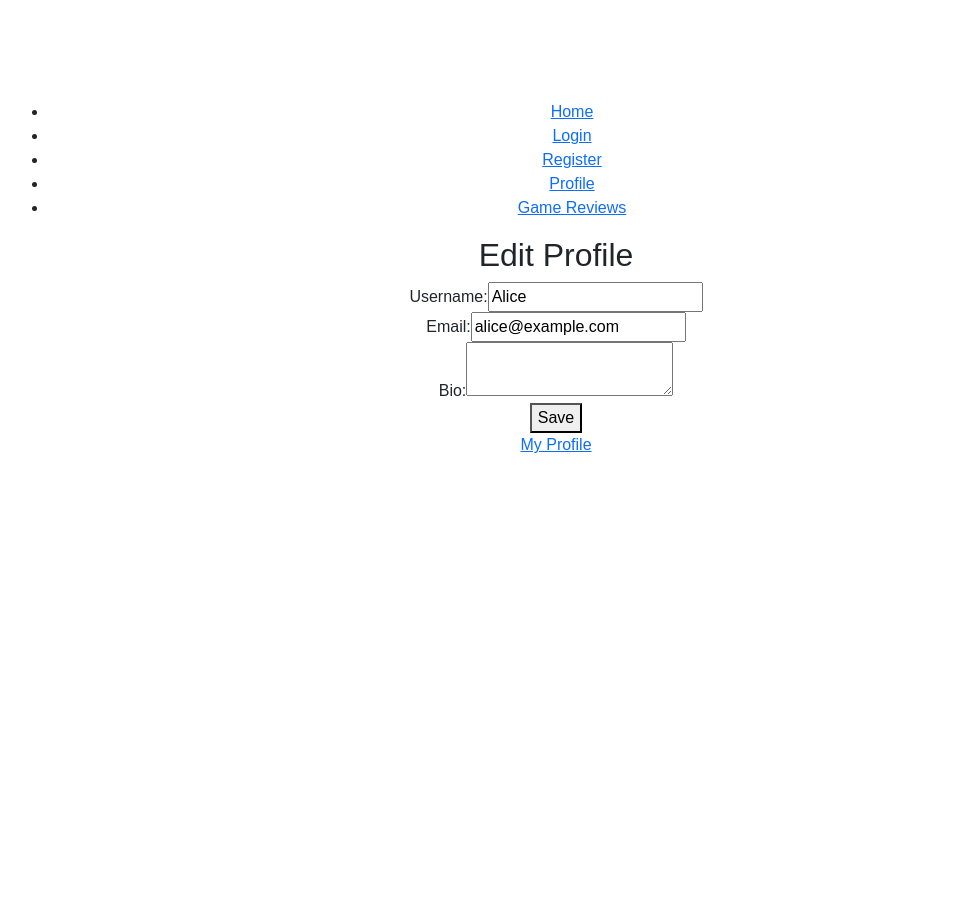
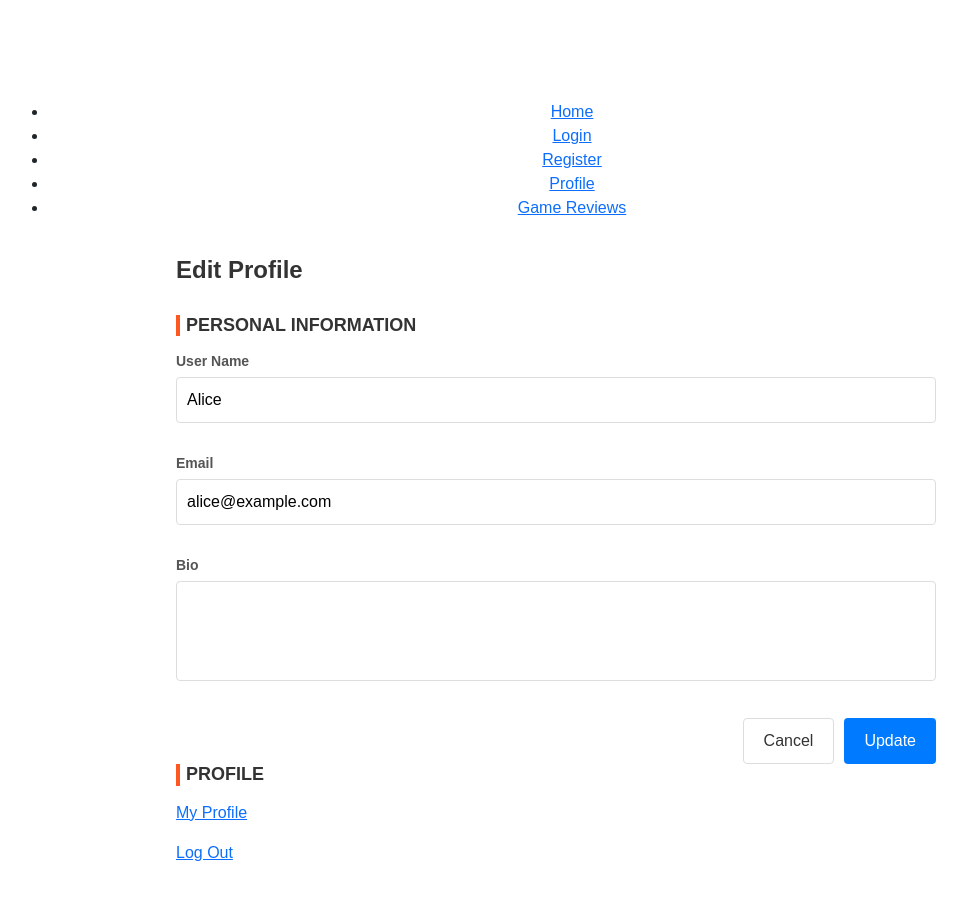
Before and after one commit to GameHorizonDev/cs5610-final-project, a React (Create React App) app: page /profile/edit in a window 1280 px wide. Shown: the top 900 px of the page, without its empty margins (84-1051 px from the left). Before the commit the page ends 800 px from the top, so only its background shows below. Built offline with nearby package versions, Linux system fonts and the light colour scheme.

Commit message:
update format of ProfileEditPage

```diff
--- a/src/Pages/ProfileEditPage.tsx
+++ b/src/Pages/ProfileEditPage.tsx
@@ -1,6 +1,7 @@
 import React, { useState } from 'react';
 import { SERVER_BASE_URL, APP_AXIOS } from '../API/apiConfig';
-import { Link } from 'react-router-dom';
+import { Link, useNavigate } from 'react-router-dom';
+import '../ProfileEditorPage.css';
 
 
 const ProfileEditPage: React.FC = () => {
@@ -8,6 +9,7 @@ const ProfileEditPage: React.FC = () => {
     const [email, setEmail] = useState('alice@example.com');
     const [bio, setBio] = useState('');
     const [message, setMessage] = useState<string | null>(null);
+    const navigate = useNavigate();
 
     const handleSave = async () => {
         try {
@@ -24,45 +26,81 @@ const ProfileEditPage: React.FC = () => {
         }
     };
 
+    const handleCancel = () => {
+        navigate('/profile');
+    };
+
     return (
-        <div>
-            <h2>Edit Profile</h2>
-            {message && <p>{message}</p>}
-            <form>
-                <div>
-                    <label>Username:</label>
+        <div className="account-settings-container">
+            <h1 className="page-title">Edit Profile</h1>
+            <h2 className="section-header">Personal Information</h2>
+
+            {/* PERSONAL INFORMATION */}
+            <div className="settings-section">
+                <label className="input-label">User Name</label>
                 <input
                     type="text"
                     value={username}
                     onChange={(e) => setUsername(e.target.value)}
+                    className="text-input"
                 />
             </div>
-                <div>
-                    <label>Email:</label>
+            <div className="settings-section">
+                <label className="input-label">Email</label>
                 <input
-                        type="email"
+                    type="text"
                     value={email}
                     onChange={(e) => setEmail(e.target.value)}
+                    className="text-input"
                 />
             </div>
-                <div>
-                    <label>Bio:</label>
+            <div className="settings-section">
+                <label className="input-label">Bio</label>
                 <textarea
                     value={bio}
                     onChange={(e) => setBio(e.target.value)}
+                    className="text-area"
                 />
             </div>
-                <button type="button" onClick={handleSave}>Save</button>
-            </form>
 
-            <div className="my-profile-button-container">
-                <Link to="/profile" className="my-profile-button">
+            {/* ACTION BUTTONS */}
+            <div className="button-container">
+                <button
+                    type="button"
+                    className="cancel-button"
+                    onClick={handleCancel}
+                >
+                    Cancel
+                </button>
+                <button
+                    type="button"
+                    className="update-button"
+                    onClick={handleSave}
+                >
+                    Update
+                </button>
+            </div>
+
+            {/* PROFILE */}
+             <div className="settings-section">
+                 <h3 className="section-header">PROFILE</h3>
+                 <p>
+                     <Link to="/profile" className="profile-link">
                          My Profile
                      </Link>
+                 </p>
+                 <p>
+                     <Link to="/logout" className="profile-link">
+                         Log Out
+                     </Link>
+                 </p>
              </div>
+
 
         </div>
     );
+
+
 };
 
 export default ProfileEditPage;
--- a/src/ProfilePage.css
+++ b/src/ProfilePage.css
@@ -99,3 +99,13 @@
     background-color: #ff5722;
     margin-right: 10px;
   }
+
+  .account-settings-container {
+    max-width: 800px;
+    margin: 0 auto;
+    padding: 20px;
+    background-color: #fff;
+    border: 1px solid #ddd;
+    border-radius: 8px;
+    box-shadow: 0 2px 4px rgba(0, 0, 0, 0.1);
+}
```
Lines whose indentation alone changed are shown as unchanged.
